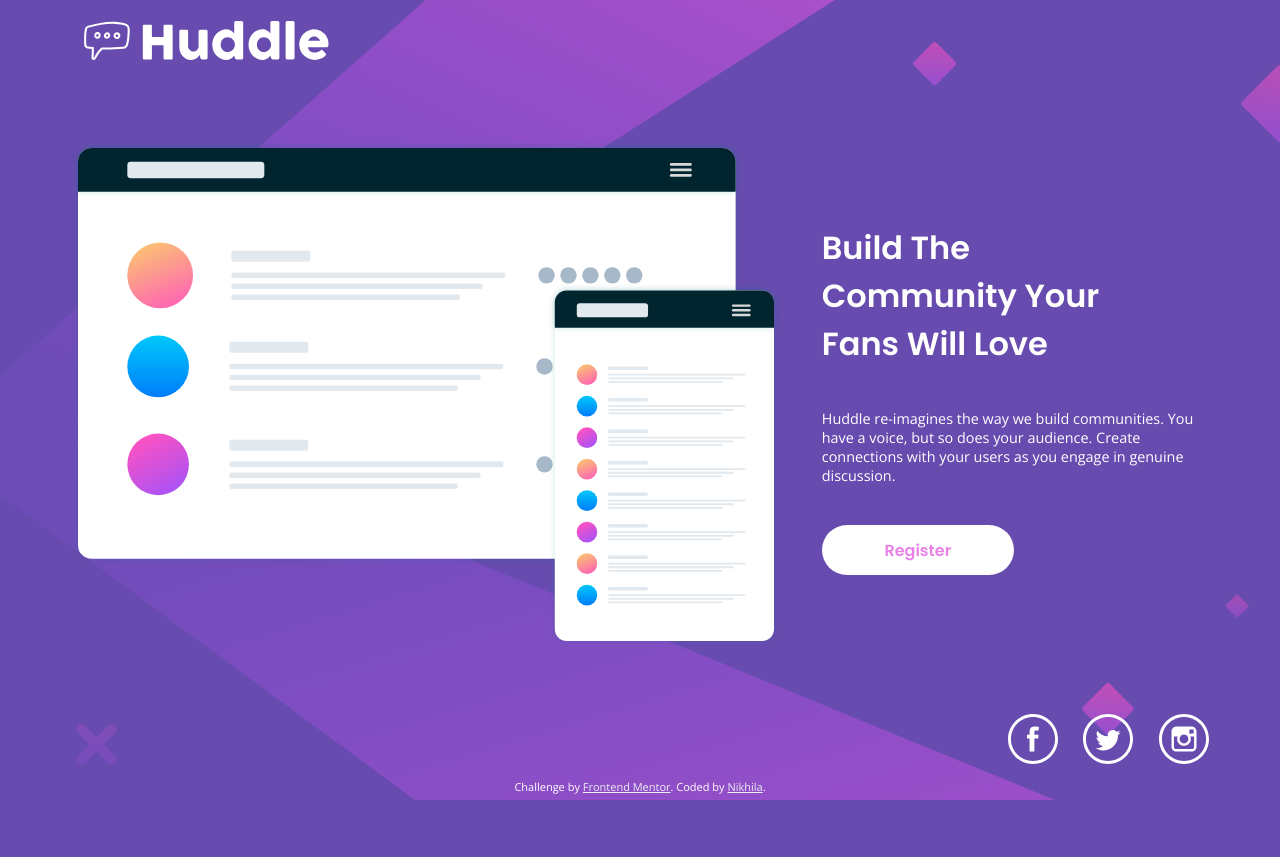
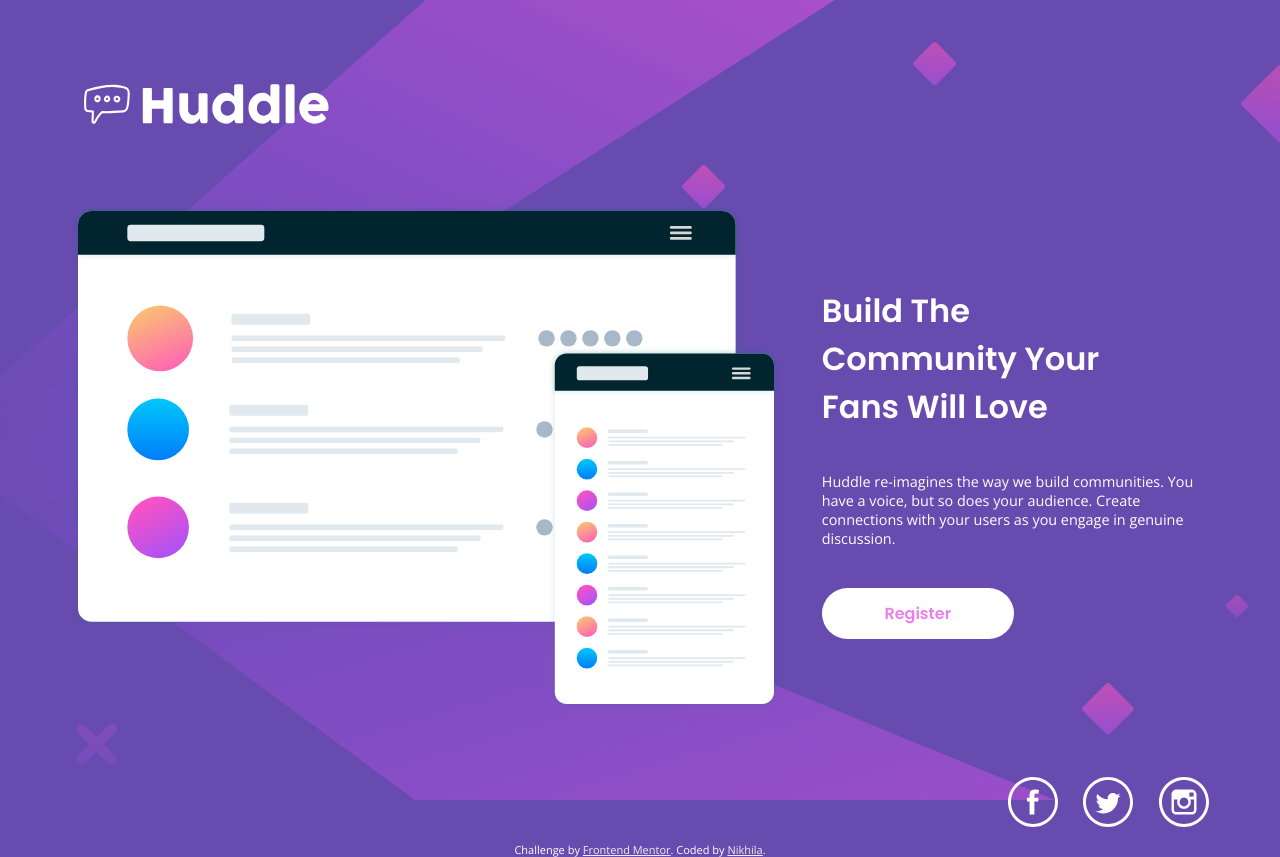
Before and after one commit to Nikhila-DN/Huddle-landing-page-with-single-introductory-section, a plain HTML site: page index.html in a window 1280 px wide. Shown: the top 857 px of the page. Before the commit the page ends 816 px from the top, so only its background shows below. Drawn offline with nearby package versions, Linux system fonts and the light colour scheme.

Commit message:
Update style.css

```diff
--- a/style.css
+++ b/style.css
@@ -15,7 +15,7 @@ body{
 }
 
 nav img{
-    margin-left: 5%;
+    margin:5% auto auto 5%;
 }
 
 main{
```
